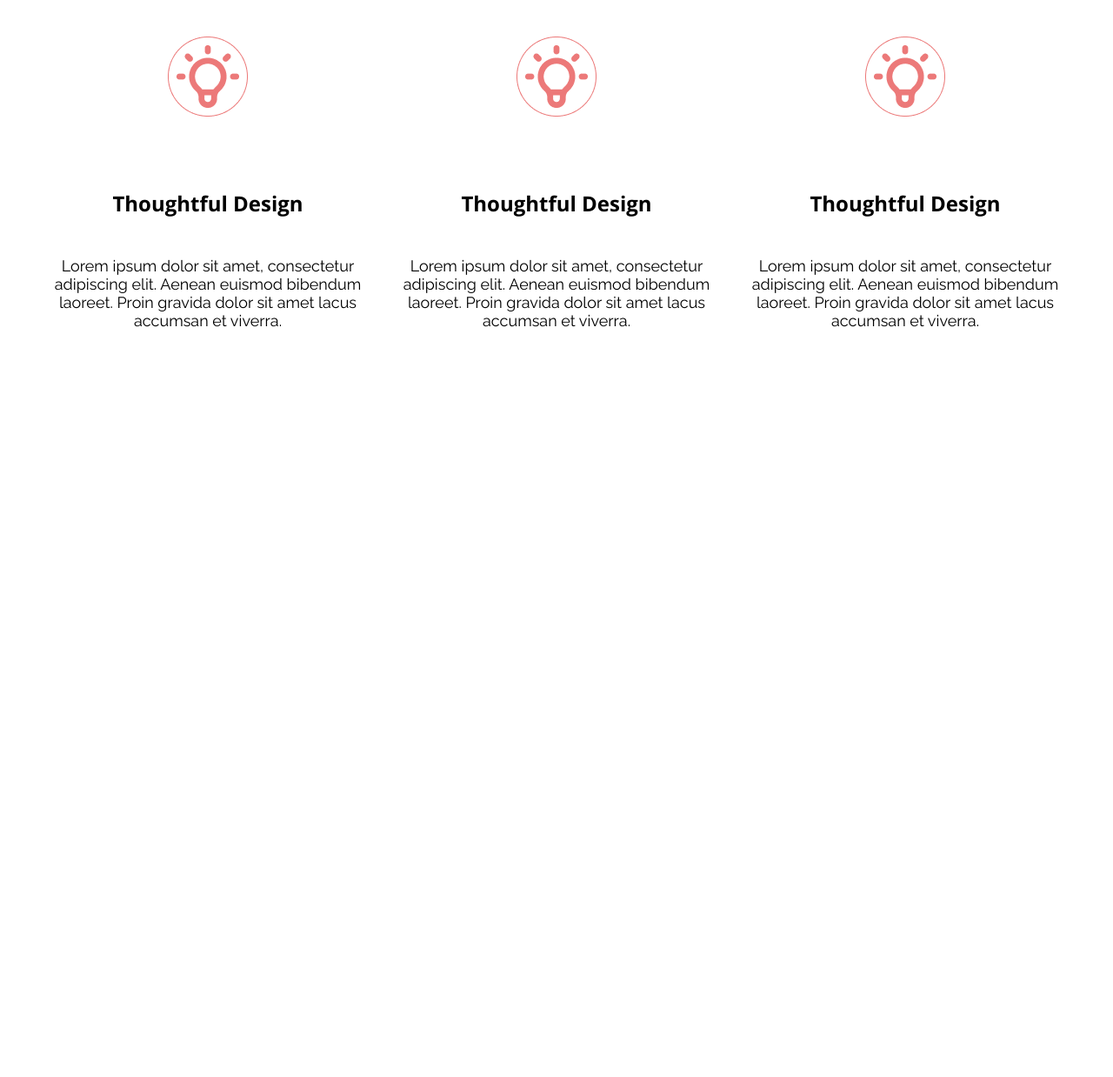
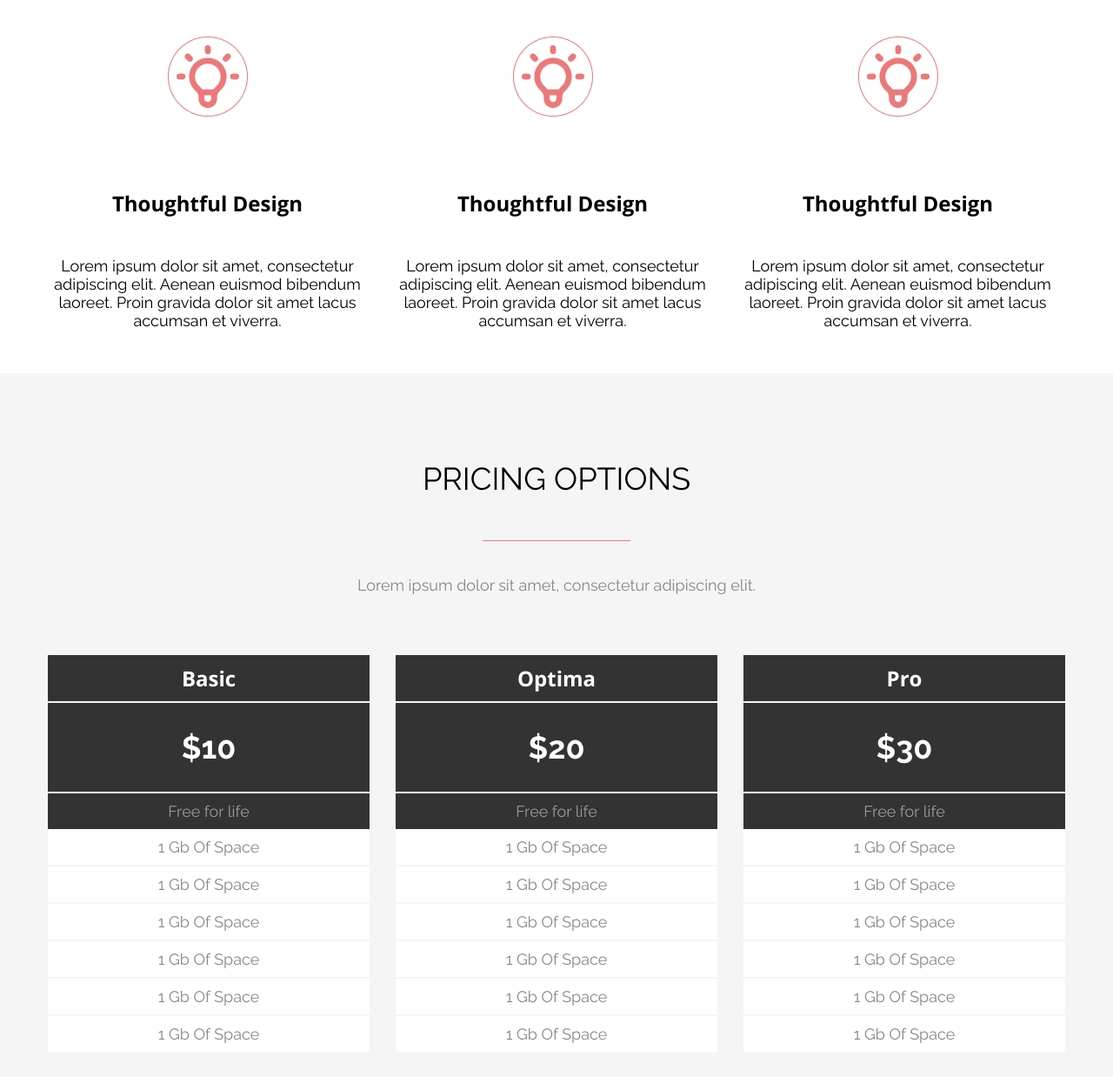
Before and after one commit to EkaterinaPanchenko195/Axit, a plain HTML site: page index.html in a window 1280 px wide. Shown: the part 884-2122 px from the top of the page at 87% size. Before the commit the page ends 1313 px from the top, so only its background shows below. Drawn offline with nearby package versions, Linux system fonts and the light colour scheme.

Commit message:
feat (hw-5) add Prices section

```diff
--- a/index.html
+++ b/index.html
@@ -3,13 +3,20 @@
   <head>
     <meta charset="UTF-8" />
     <meta name="viewport" content="width=device-width, initial-scale=1.0" />
-    <link rel="stylesheet" href="./index.css" />
+    <link rel="stylesheet" href="./style/index.css" />
+    <link rel="stylesheet" href="./style/tabs.css" />
+    <link rel="stylesheet" href="./style/pluses.css" />
+    <link rel="stylesheet" href="./style/prices.css" />
     <link
       href="https://fonts.googleapis.com/css2?family=Nunito+Sans:opsz@6..12&family=Raleway&display=swap"
       rel="stylesheet"
     />
     <link
       href="https://fonts.googleapis.com/css2?family=Nunito+Sans:opsz@6..12&family=Open+Sans:wght@400;700&family=Raleway&display=swap"
+      rel="stylesheet"
+    />
+    <link
+      href="https://fonts.googleapis.com/css2?family=Hind+Siliguri:wght@500&family=Nunito+Sans:opsz@6..12&family=Open+Sans:wght@400;600;700&family=Raleway:wght@400;700&family=Roboto:wght@400;700&display=swap"
       rel="stylesheet"
     />
     <title>AXIT</title>
@@ -36,11 +43,11 @@
               Tabs with soft transitioning effect.
             </h2>
             <p class="tab-content__description">
-              Lorem ipsum dolor sit amet, consectetur adipiscing elit.
-              euismod Aenean euismod bibendum laoreet. Proin gravida dolor sit
-              amet lacus accumsan et viverra justo commodo. Proin sodales
-              pulvinar tempor. Cum sociis natoque penatibus et magnis dis
-              parturient montes.
+              Lorem ipsum dolor sit amet, consectetur adipiscing elit. euismod
+              Aenean euismod bibendum laoreet. Proin gravida dolor sit amet
+              lacus accumsan et viverra justo commodo. Proin sodales pulvinar
+              tempor. Cum sociis natoque penatibus et magnis dis parturient
+              montes.
             </p>
             <p class="tab-content__description">
               Lorem ipsum dolor sit amet, consectetur adipiscing elit. Aenean
@@ -53,7 +60,7 @@
       </section>
       <section class="container">
         <div class="container-header">
-          <h2 class="container-header__title">WHY THIS IS AWESOME</h2>
+          <h2 class="container-header__title">Why this is awesome</h2>
           <div class="container-header__line"></div>
           <h3 class="container-header__description">
             Lorem ipsum dolor sit amet, consectetur adipiscing elit.
@@ -101,6 +108,50 @@
           </li>
         </ul>
       </section>
+      <section class="container container--gray container--wide">
+        <div class="container-header">
+          <h2 class="container-header__title">pricing options</h2>
+          <div class="container-header__line"></div>
+          <h3 class="container-header__description">
+            Lorem ipsum dolor sit amet, consectetur adipiscing elit.
+          </h3>
+        </div>
+        <div class="price-list">
+          <div class="price-item">
+            <h3 class="price-item__title">Basic</h3>
+            <h4 class="price-item__price">$10</h4>
+            <h5 class="price-item__duration">Free for life</h5>
+            <h6 class="price-item__info">1 gb of space</h6>
+            <h6 class="price-item__info">1 gb of space</h6>
+            <h6 class="price-item__info">1 gb of space</h6>
+            <h6 class="price-item__info">1 gb of space</h6>
+            <h6 class="price-item__info">1 gb of space</h6>
+            <h6 class="price-item__info">1 gb of space</h6>
+          </div>
+          <div class="price-item">
+            <h3 class="price-item__title">Optima</h3>
+            <h4 class="price-item__price">$20</h4>
+            <h5 class="price-item__duration">Free for life</h5>
+            <h6 class="price-item__info">1 gb of space</h6>
+            <h6 class="price-item__info">1 gb of space</h6>
+            <h6 class="price-item__info">1 gb of space</h6>
+            <h6 class="price-item__info">1 gb of space</h6>
+            <h6 class="price-item__info">1 gb of space</h6>
+            <h6 class="price-item__info">1 gb of space</h6>
+          </div>
+          <div class="price-item">
+            <h3 class="price-item__title">Pro</h3>
+            <h4 class="price-item__price">$30</h4>
+            <h5 class="price-item__duration">Free for life</h5>
+            <h6 class="price-item__info">1 gb of space</h6>
+            <h6 class="price-item__info">1 gb of space</h6>
+            <h6 class="price-item__info">1 gb of space</h6>
+            <h6 class="price-item__info">1 gb of space</h6>
+            <h6 class="price-item__info">1 gb of space</h6>
+            <h6 class="price-item__info">1 gb of space</h6>
+          </div>
+        </div>
+      </section>
     </main>
   </body>
 </html>
--- /dev/null
+++ b/style/index.css
@@ -0,0 +1,38 @@
+* {
+  box-sizing: border-box;
+  margin: 0;
+  padding: 0;
+}
+
+.main-content {
+  width: 100%;
+}
+
+.container {
+  margin: 0 auto;
+  padding: 50px 0;
+  text-align: center;
+  width: 1170px;
+}
+
+.container-header__title {
+  font-family: "Raleway", sans-serif;
+  font-size: 36px;
+  font-weight: 400;
+  text-transform: uppercase;
+  margin-bottom: 50px;
+}
+
+.container-header__line {
+  border-bottom: 1px solid #ec7979;
+  margin: 0 auto 40px;
+  width: 170px;
+}
+
+.container-header__description {
+  color: #86878b;
+  font-family: "Raleway", sans-serif;
+  font-size: 18px;
+  font-weight: 400;
+  margin-bottom: 70px;
+}
--- /dev/null
+++ b/style/pluses.css
@@ -0,0 +1,25 @@
+.block-list {
+  list-style: none;
+  display: flex;
+}
+
+.block-list-item {
+  margin-right: 30px;
+  width: 367px;
+}
+
+.block-list-item:last-child {
+  margin-right: 0;
+}
+
+.block-list-item__title {
+  font-family: "Open Sans", sans-serif;
+  font-size: 24px;
+  margin: 40px 0 45px 0;
+}
+
+.block-list-item__info {
+  font-family: "Raleway", sans-serif;
+  font-size: 18px;
+  font-weight: 400;
+}
--- /dev/null
+++ b/style/prices.css
@@ -0,0 +1,65 @@
+.container--gray {
+  background-color: rgba(245, 245, 245, 1);
+}
+
+.container--wide {
+  padding-top: 100px;
+  width: 100%;
+}
+
+.price-list {
+  display: flex;
+  justify-content: center;
+  column-gap: 30px;
+}
+
+.price-item {
+  cursor: pointer;
+  transition: 0.2s;
+  width: 370px;
+}
+
+.price-item:hover {
+  border: 2px solid rgba(245, 245, 245, 1);
+  box-shadow: 0px 4px 10px 0px rgba(51, 51, 51, 0.2);
+  transform: translateY(-20px);
+}
+
+.price-item__title {
+  color: rgba(255, 255, 255, 1);
+  background-color: rgba(51, 51, 51, 1);
+  font-family: "Open Sans", sans-serif;
+  font-size: 24px;
+  padding: 10px 0;
+}
+
+.price-item__price {
+  background-color: rgba(51, 51, 51, 1);
+  border-bottom: 2px solid rgba(245, 245, 245, 1);
+  border-top: 2px solid rgba(245, 245, 245, 1);
+  color: rgba(255, 255, 255, 1);
+  font-family: "Raleway", sans-serif;
+  font-size: 36px;
+  font-weight: 700;
+  padding: 30px 0;
+}
+
+.price-item__duration {
+  background-color: rgba(51, 51, 51, 1);
+  color: rgba(255, 255, 255, 0.5);
+  font-family: "Raleway", sans-serif;
+  font-size: 18px;
+  font-weight: 400;
+  padding: 10px 0;
+}
+
+.price-item__info {
+  background-color: #fff;
+  border-bottom: 2px solid rgba(245, 245, 245, 1);
+  color: rgba(134, 135, 139, 1);
+  font-family: "Raleway", sans-serif;
+  font-size: 18px;
+  font-weight: 400;
+  padding: 10px 0;
+  text-transform: capitalize;
+}
--- a/index.css
+++ b/style/tabs.css
@@ -1,79 +1,8 @@
-* {
-  box-sizing: border-box;
-  margin: 0;
-  padding: 0;
-}
-
-/* Секция №2 */
-
-.main-content {
-  width: 100%;
-}
-
-.container {
-  margin: 0 auto;
-  padding: 50px 0;
-  text-align: center;
-  width: 1170px;
-}
-
-.container-header__title {
-  font-family: "Raleway", sans-serif;
-  font-size: 36px;
-  font-weight: 400;
-  margin-bottom: 50px;
-}
-
-.container-header__line {
-  border-bottom: 1px solid #ec7979;
-  margin: 0 auto 40px;
-  width: 170px;
-}
-
-.container-header__description {
-  color: #86878b;
-  font-family: "Raleway", sans-serif;
-  font-size: 18px;
-  font-weight: 400;
-  margin-bottom: 70px;
-}
-
-.block-list {
-  list-style: none;
-}
-
-.block-list-item {
-  display: inline-block;
-  margin-right: 30px;
-  width: 367px;
-}
-
-.block-list-item:last-child {
-  margin-right: 0;
-}
-
-.block-list-item__title {
-  font-family: "Open Sans", sans-serif;
-  font-size: 24px;
-  margin: 40px 0 45px 0;
-}
-
-.block-list-item__info {
-  font-family: "Raleway", sans-serif;
-  font-size: 18px;
-  font-weight: 400;
-}
-
-/* Секция №1 */
-
 .tab-list {
   font-size: 0;
   list-style: none;
   text-align: left;
-}
-
-.tab-item {
-  display: inline-block;
+  display: flex;
 }
 
 .tab-item__button {
@@ -98,11 +27,11 @@
 .tab-content {
   border: 1px solid #c6cbcd;
   font-size: 0;
+  display: flex;
+  justify-content: center;
 }
 
 .tab-content-block {
-  display: inline-block;
-  vertical-align: top;
   padding: 0px 50px 0px 100px;
   text-align: left;
   width: calc(100% - 500px);
@@ -131,6 +60,7 @@
   background-color: #ec7979;
   border: none;
   color: #fff;
+  cursor: pointer;
   font-family: "Open Sans", sans-serif;
   font-size: 18px;
   height: 58px;
@@ -140,14 +70,12 @@
 
 .tab-content__button:hover {
   background-color: #c6cbcd;
-
 }
 
 .tab-content-img {
-  background-image: url(./images/statue-of-liberty.png);
+  background-image: url(../images/statue-of-liberty.png);
   background-size: cover;
   background-position: center;
-  display: inline-block;
   height: 470px;
   width: 500px;
 }
```
Also changed, not shown: 1 other file.
